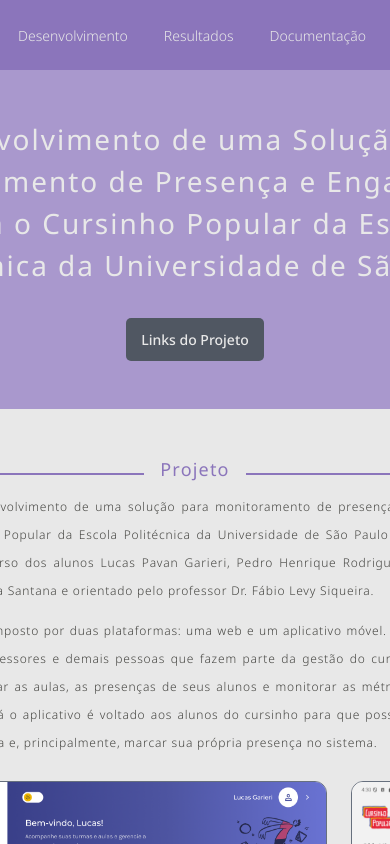
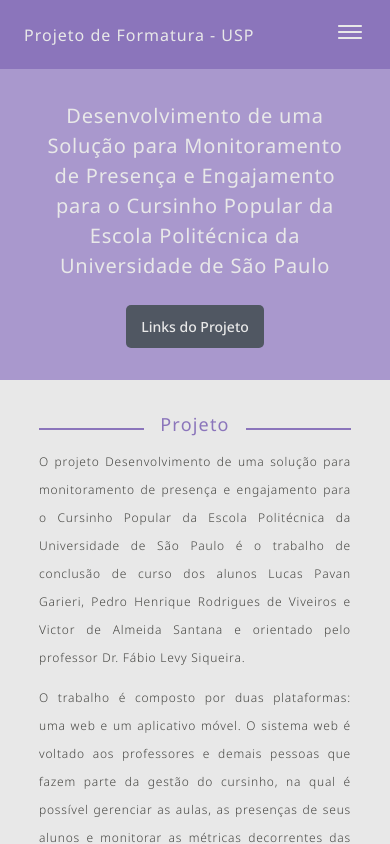
Before and after one commit to lucas-pvg/WebCV, a React (Vite) app: page /tcc in a window 390 px wide. Built offline with nearby package versions, Linux system fonts and the light colour scheme.

Commit message:
📱 Create mobile version of TCC page

```diff
--- a/src/pages/tcc/tcc.module.css
+++ b/src/pages/tcc/tcc.module.css
@@ -13,9 +13,18 @@
 
   display: flex;
   align-items: center;
-  justify-content: flex-end;
+  justify-content: space-between;
   padding: 16px 24px;
   background-color: var(--primary);
+}
+
+.header-title {
+  color: var(--text-inverse);
+  text-wrap: nowrap;
+}
+
+.navbar {
+  display: block;
 }
 
 .navlist {
@@ -25,8 +34,30 @@
   gap: 36px;
 }
 
-.navlink {
+.resnavbar {
+  display: none;
+  position: relative;
+  color: var(--text-inverse);
+}
+
+.resnavlist {
+  list-style-type: none;
+  display: flex;
+  flex-direction: column;
+  align-items: center;
+
+  position: absolute;
+  right: -8px;
+  top: 68px;
+
+  background-color: var(--primary);
+  border-radius: 12px;
+}
+
+.navlink,
+.resnavlink {
   text-decoration: none;
+  text-wrap: nowrap;
   font-size: 14px;
   color: var(--text-inverse);
   transition: transform .15s ease-in-out;
@@ -37,7 +68,31 @@
   }
 }
 
-.navlink:hover {
+.resnavlink {
+  width: 100%;
+  font-weight: 400;
+
+  a {
+    width: 100%;
+    padding: 12px 24px;
+  }
+}
+
+.resnavlink:first-of-type {
+  a {
+    padding-top: 24px;
+  }
+}
+
+.resnavlink:last-of-type {
+  a {
+    padding-bottom: 24px;
+  }
+}
+
+
+.navlink:hover,
+.resnavlink {
   cursor: pointer;
   transform: scale(1.05);
 
@@ -168,6 +223,7 @@
   margin-bottom: 12px;
   list-style-type: none;
   display: flex;
+  flex-wrap: wrap;
   justify-content: space-between;
   gap: 28px;
 }
@@ -216,8 +272,99 @@
   width: 100%;
 }
 
-@media (min-width: 710px) and (max-width: 1200px) {
-  .header {
-    justify-content: center;
+@media (max-width: 1000px) {
+  .navbar {
+    display: none;
+  }
+
+  .resnavbar {
+    display: block;
   }
 }
+
+@media (max-width: 710px) {
+  .hero {
+    gap: 24px;
+    padding: 32px;
+  }
+
+  .title {
+    width: 100%;
+    min-width: 100px;
+    max-width: 600px;
+  }
+
+  .title h1 {
+    font-size: 20px;
+    line-height: 150%;
+    letter-spacing: .8px;
+  }
+
+  .content {
+    width: 80%;
+    max-width: 600px;
+    min-width: 100px;
+    margin: 32px 0;
+  }
+
+  .group {
+    flex-direction: column;
+    justify-content: center;
+    gap: 8px;
+  }
+
+  .profile img {
+    width: 100px;
+    height: 100px;
+  }
+
+  .profile.horizontal {
+    gap: 16px;
+  }
+
+  .profile.vertical {
+    max-width: none;
+    flex-direction: row;
+    gap: 16px;
+  }
+
+  .profile-info {
+    gap: 8px;
+  }
+
+  .profile-name {
+    text-align: start;
+  }
+
+  .profile-links {
+    gap: 8px;
+  }
+
+  .technologies {
+    justify-content: flex-start;
+  }
+
+  .home-img {
+    flex-direction: column;
+    justify-content: center;
+    align-items: center;
+    gap: 12px;
+  }
+
+  .web-img {
+    width: 100%;
+    border-radius: 8px;
+  }
+
+  .mob-img {
+    width: 50%;
+    border-radius: 8px;
+  }
+
+  .arch-img {
+    margin-bottom: 12px;
+    width: 100%;
+    float: none;
+    margin-right: 0;
+  }
+}
--- a/src/pages/tcc/tcc.tsx
+++ b/src/pages/tcc/tcc.tsx
@@ -1,6 +1,10 @@
+import { useState } from "react";
+import { motion, AnimatePresence } from "framer-motion";
+
 import { FaLinkedin, FaReact, FaGithub } from "react-icons/fa";
 import { TbBrandReactNative, TbBrandDjango } from "react-icons/tb";
 import { SiRedux, SiPostgresql } from "react-icons/si";
+import { IoIosMenu } from "react-icons/io";
 import { SectionTitle } from '../../components/section-title/section-title'
 import { Button } from "../../components/button/button";
 
@@ -16,9 +20,13 @@
 import style from './tcc.module.css'
 
 export function TCC() {
+  const [ navbar, setNavbar ] = useState(false)
+
   return (
     <div className={style.tcc}>
       <header className={style.header}>
+        <h5 className={style['header-title']}>Projeto de Formatura - USP</h5>
+
         <nav className={style.navbar}>
           <ul className={style.navlist}>
             <li className={style.navlink}><a href='#project'>Projeto</a></li>
@@ -28,6 +36,35 @@
             <li className={style.navlink}><a href='#results'>Resultados</a></li>
             <li className={style.navlink}><a href='https://beacons.ai/tcc_cp' target='_blank'>Documentação</a></li>
           </ul>
+        </nav>
+
+        <nav className={style.resnavbar}>
+          <IoIosMenu size={32} onClick={() => setNavbar(prev => !prev)} />
+
+          <AnimatePresence>
+            {
+              navbar &&
+              <motion.ul
+                className={style.resnavlist}
+                onClick={() => setNavbar(false)}
+                initial={{ opacity: 0, transform: "translateY(-20%)" }}
+                animate={{ opacity: 1, transform: "translateY(0)" }}
+                exit={{ opacity: 0, transform: "translateY(-20%)" }}
+                transition={{
+                  duration: .5,
+                  ease: [0.15, 0.8, 0.5, 1]
+                }}
+              >
+                <li className={style.resnavlink}><a href='#project'>Projeto</a></li>
+                <li className={style.resnavlink}><a href='#about-us'>Quem somos?</a></li>
+                <li className={style.resnavlink}><a href='#objectives'>Motivação</a></li>
+                <li className={style.resnavlink}><a href='#development'>Desenvolvimento</a></li>
+                <li className={style.resnavlink}><a href='#results'>Resultados</a></li>
+                <li className={style.resnavlink}><a href='https://beacons.ai/tcc_cp' target='_blank'>Documentação</a></li>
+              </motion.ul>
+            }
+          </AnimatePresence>
+
         </nav>
       </header>
 
@@ -81,6 +118,8 @@
             <div className={style.group}>
               <div className={[style.profile, style.vertical].join(' ')}>
                 <img src={LuquinhasIMG} />
+
+                <div className={style['profile-info']}>
                   <h6 className={style['profile-name']}>Lucas Pavan Garieri</h6>
                   <div className={style['profile-links']}>
                     <a href='https://www.linkedin.com/in/lucas-pvg/' target="_blank">
@@ -91,9 +130,12 @@
                     </a>
                   </div>
                 </div>
+              </div>
 
               <div className={[style.profile, style.vertical].join(' ')}>
                 <img src={PedrinhoIMG} />
+
+                <div className={style['profile-info']}>
                   <h6 className={style['profile-name']}>Pedro Henrique Rodrigues de Viveiros</h6>
                   <div className={style['profile-links']}>
                     <a href='https://www.linkedin.com/in/pedrohrviveiros/' target="_blank">
@@ -104,9 +146,12 @@
                     </a>
                   </div>
                 </div>
+              </div>
 
               <div className={[style.profile, style.vertical].join(' ')}>
                 <img src={VictorIMG} />
+
+                <div className={style['profile-info']}>
                   <h6 className={style['profile-name']}>Victor de Almeida Santana</h6>
                   <div className={style['profile-links']}>
                     <a href='https://www.linkedin.com/in/victor-santana-50aa1b208/' target="_blank">
@@ -115,6 +160,7 @@
                     <a href='https://github.com/VictorASantana' target="_blank">
                       <FaGithub size={24} />
                     </a>
+                  </div>
                 </div>
               </div>
             </div>
```
Lines whose indentation alone changed are shown as unchanged.
